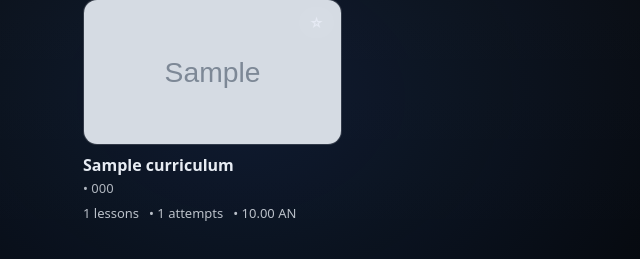
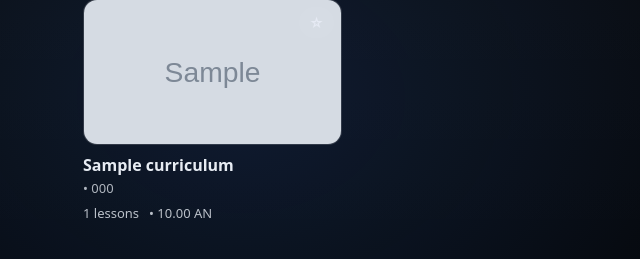
Before and after one commit to valenmfeldmann/languageLearningApp, a Python web app: template app/templates/app/home.html in a window 1280 px wide. Shown: the part 541-800 px from the top of the page, without its empty margins (15-655 px from the left). Run offline with Jinja, Linux system fonts and the light colour scheme; the template is opened without the code that fills it: most values are stand-ins (such as "Sample title", 1, 10 or a date in 2020); grey boxes marked "Sample" are stand-in pictures.

Commit message:
Add attempt count (undo that)

```diff
--- a/app/templates/app/home.html
+++ b/app/templates/app/home.html
@@ -219,7 +219,6 @@
 
           <div class="stats">
             <span>{{ row.lesson_count }} lessons</span>
-            <span>• {{ card.attempt_count }} attempts</span>
             <span>• {{ "%.2f"|format(row.market_cap_an) }} AN</span>
           </div>
         </div>
```
